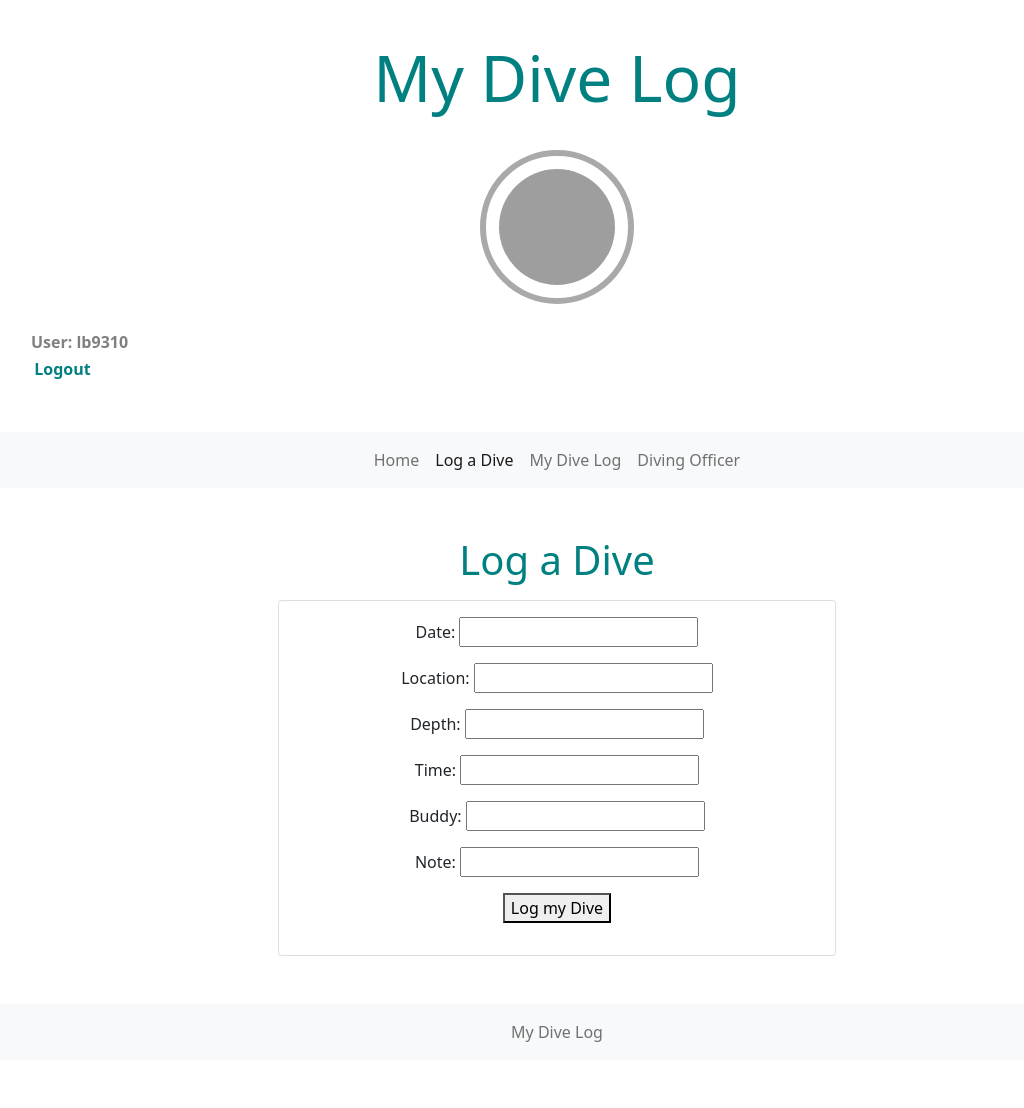
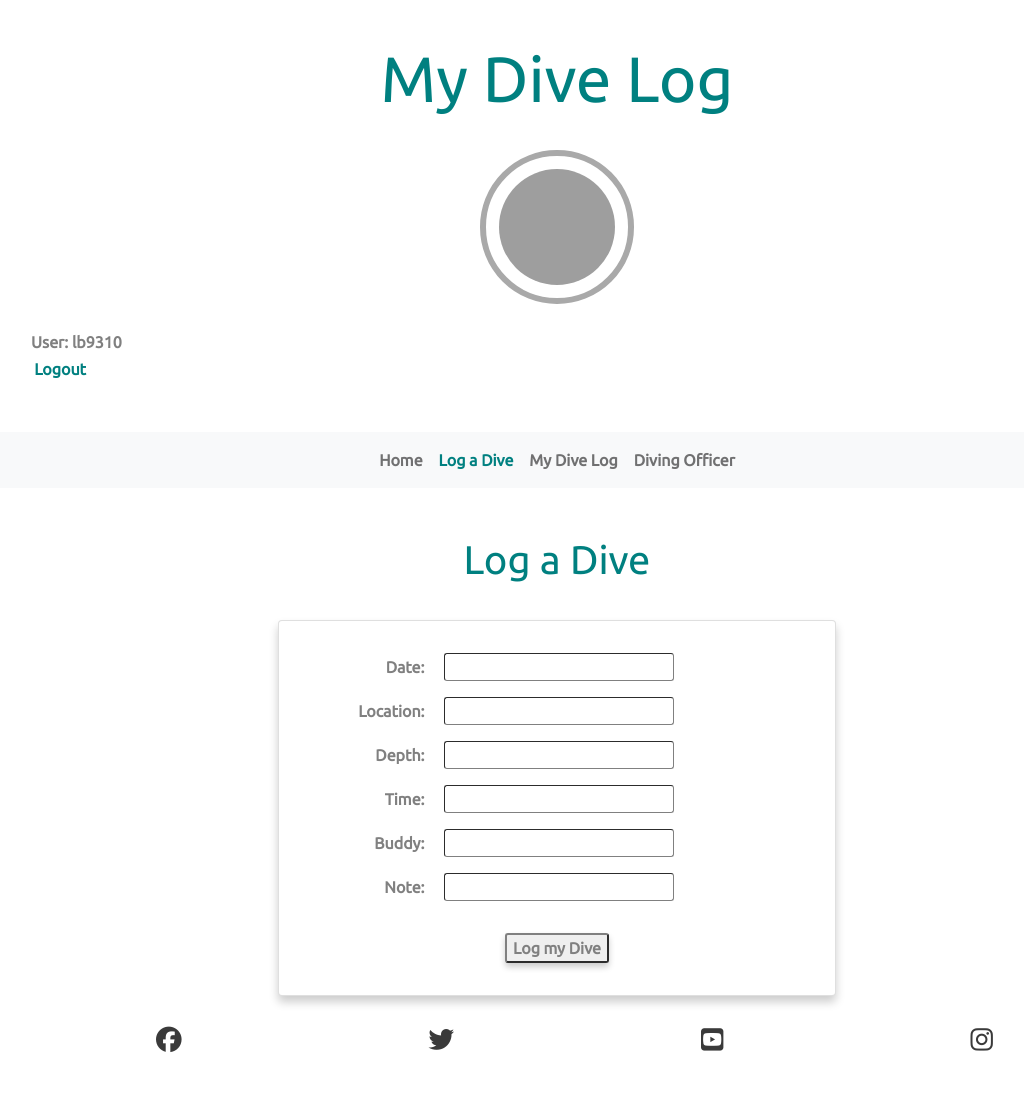
Before and after one commit to lisa-butler/My-Dive-Log, a Django app: page /log_a_dive/ in a window 1280 px wide. Shown: the whole page, without its empty margins (83-1107 px from the left). After the commit the page ends 1052 px from the top, so only its background shows below. Run offline with Django 3.2, Linux system fonts and the light colour scheme; a user stored in the database is signed in; some libraries are stand-ins or nearby versions; grey boxes are pictures that could not be loaded.

Commit message:
style changes made to colors, added cards

```diff
--- a/log/static/style.css
+++ b/log/static/style.css
@@ -1,6 +1,13 @@
+@import url('https://fonts.googleapis.com/css2?family=Ubuntu&display=swap');
+
+body {
+    font-family: 'Ubuntu', sans-serif;
+    margin: 0 auto;
+  }
+
 #title {
     color: teal;
-    font-size: 5vw;
+    font-size: 400%;
     padding-top: 0.5em;
     margin: 0;
     text-decoration: none !important;
@@ -9,15 +16,15 @@
 
 .navbar-nav {
     align-content: space-evenly;
+    font-family: 'Ubuntu', sans-serif;
 
 }
 
 .form-inputs {
-    max-width: 26em;
-    display: inline-block;
-    vertical-align: baseline;
-
-
+    max-width: 60%;
+    border-width: 0.1em;
+    border-radius: 3px;
+    border-color: gray;
 }
 
 /*Header image*/
@@ -44,15 +51,16 @@
     margin-top: 2vw;
 }
 
-.card {
+#input-card {
     justify-content: center;
     text-align: center;
     width: 50%;
 
 }
+
+
 .card-body {
     justify-content: center;
-
 }
 
 .errorlist {
@@ -67,7 +75,10 @@ ul {
 
 .nav-link {
     text-decoration: none;
+    font-weight: 700;
 }
+
+
 
 #hero-images {
     clear: both;
@@ -122,15 +133,19 @@ ul {
 
 .textbox {
     color: teal;
+    font-weight: 600;
 }
 
 .intro {
     color:teal;
     font-size: 250%;
+    padding-bottom: 0.5em;
 }
 
 .infpara {
     font-size: 100%;
+    font-weight: 600;
+    color: gray;
 }
 
 #buttonbox {
@@ -147,7 +162,7 @@ ul {
     justify-content: right;
     text-align: center;
     margin-right: 0em;
-    background-color: rebeccapurple;
+
 }
 
 #delete_funct {
@@ -166,3 +181,73 @@ ul {
 #log-table {
     vertical-align: middle;
 }
+
+label {
+    font-weight:700;
+    color: gray;
+    margin-right: 1em;
+}
+
+.log-body {
+    text-align: right;
+    padding-right: 28%;
+    padding-top: 2em;
+
+}
+
+.box {
+    box-shadow: 0 6px 10px 0 rgba(0,0,0,0.2);
+    transition: 0.3s;
+}
+
+.box:hover {
+    box-shadow: 0 10px 18px 0 rgba(0,0,0,0.2);
+}
+
+#log_a_dive_btn {
+    margin-top: 2em;
+}
+
+#home-box {
+    width: 30%;
+    margin-bottom: 2em;
+}
+
+button {
+    font-weight: 600;
+    color:gray;
+    border-color: gray;
+    border-radius: 3px;
+    box-shadow: 0 4px 6px 0 rgba(0,0,0,0.2);
+}
+
+button:hover {
+    box-shadow: 0 6px 8px 0 rgba(0,0,0,0.2);
+}
+
+.active {
+    color: teal !important;
+}
+
+footer {
+    height: 80px;
+}
+
+.social-networks {
+    text-align: center;
+    display: flex;
+    justify-content: space-around;
+    margin-top: 30px;
+    margin-bottom: 20px;
+}
+
+.social-networks > li {
+    display: inline;
+}
+
+.social-networks i {
+    font-size: 160%;
+    margin: 1%;
+    padding: 5%;
+    color: #3a3a3a;
+}
--- a/log/templates/club_logpage.html
+++ b/log/templates/club_logpage.html
@@ -21,6 +21,7 @@
     </ul>
   </nav>
   <h2 class="intro">All dives logged by your club</h2>
+  <div class = 'card text  container box'>
   <div class="container mt-3">
     <table class="table-borderless table-hover table" id="divetable">
       <thead>
@@ -49,6 +50,7 @@
         {% endfor %}
     </table>
   </div>
+  </div>
 
 
   {% endblock %}
--- a/log/templates/club_members.html
+++ b/log/templates/club_members.html
@@ -21,6 +21,7 @@
     </ul>
   </nav>
   <h2 class="intro">Members of my Club</h2>
+  <div class = 'card text  container box'>
   <div class="container mt-3">
     <table class="table-borderless table-hover table" id="divetable">
       <thead>
@@ -48,6 +49,7 @@
         {% endfor %}
     </table>
   </div>
+  </div>
 
 
   {% endblock %}
--- a/log/templates/diving_officer.html
+++ b/log/templates/diving_officer.html
@@ -27,6 +27,7 @@
       <p class="infpara">View divers and ther logged dives below</p>
   </section>
   <div class="row">
+    <div class = 'card text  container box' id="home-box">
     <div class="col-sm order-1 my-5">
       <h3 class="textbox">View divers logs</h3>
         <p class="infpara">Explore all dives logged by divers within your club</p>
@@ -34,6 +35,8 @@
           <button>View Logs</button>
         </a>
     </div>
+    </div>
+    <div class = 'card text  container box' id="home-box">
     <div class="col-sm order-2 my-5">
       <h3 class="textbox">View my club members</h3>
         <p class="infpara">View and edit members in my diving club</p>
@@ -42,6 +45,7 @@
         </a>
     </div>
   </div>
+  </div>
 
 
 {% endblock %}
--- a/log/templates/logadive.html
+++ b/log/templates/logadive.html
@@ -21,21 +21,22 @@
     </ul>
   </nav>
   <h2 class="intro">Log a Dive</h2>
-  <div class = 'card text text-center container mt-3'>
-    <div class = 'card-body'>
+  <div class = 'card text text-center container mt-3 box' id="input-card">
+    <div class = 'log-body'>
       <table class="log-table"></table>
 
           <form method ='POST', action="/log_a_dive/">
             {% csrf_token %}
             {{ form.as_p }}
-              <div>
-                <p>
-                  <Button>Log my Dive</Button>
-                </p>
-              </div>
+    </div>
+    <div class="card-body">
+      <p>
+        <Button>Log my Dive</Button>
+      </p>
+    </div>
           </form>
-      </table>
-    </div>
+
+
   </div>
 
 {% endblock %}
--- a/log/templates/logpage.html
+++ b/log/templates/logpage.html
@@ -21,6 +21,7 @@
     </ul>
   </nav>
   <h2 class="intro">Logged Dives</h2>
+  <div class = 'card text  container box'>
   <div class="container mt-3">
     <table class="table-borderless table-hover table" id="divetable">
       <thead>
@@ -53,9 +54,10 @@
         {% endfor %}
     </table>
   </div>
+  </div>
 
   <a href = "/log_a_dive">
-    <button>Log a Dive</button>
+    <button id="log_a_dive_btn">Log a Dive</button>
   </a>
 
   {% endblock %}
--- a/templates/base_generic.html
+++ b/templates/base_generic.html
@@ -53,15 +53,22 @@
     {% endblock %}
     {% block extra_body %}
     {% endblock %}
-    <footer>
-      <nav class="navbar navbar-light bg-light justify-content-center navbar-light my-5">
-
-        <span class="navbar-text">
-          My Dive Log
-        </span>
-      </nav>
-    </footer>
-
+  <footer id="footer">
+    <ul class="social-networks">
+        <li>
+            <a href="http://facebook.com" target="_blank" rel="noopener" aria-label="Visit our Facebook (opens in a new tab)"><i class="fa-brands fa-facebook"></i></a>
+        </li>
+          <li>
+            <a href="http://twitter.com" target="_blank" rel="noopener" aria-label="Visit our Twitter (opens in a new tab)"><i class="fa-brands fa-twitter"></i></a>
+        </li>
+          <li>
+            <a href="http://youtube.com" target="_blank" rel="noopener" aria-label="Visit our Youtube (opens in a new tab)"><i class="fa-brands fa-youtube-square"></i></a>
+        </li>
+          <li>
+            <a href="http://instagram.com" target="_blank" rel="noopener" aria-label="Visit our Instagram (opens in a new tab)"><i class="fa-brands fa-instagram"></i></a>
+        </li>
+    </ul>
+</footer>
   </article>
   </body>
 </html>
```
Also changed, not shown: log/forms.py (+0 -8 lines), log/templates/index.html (+5 -2 lines).
